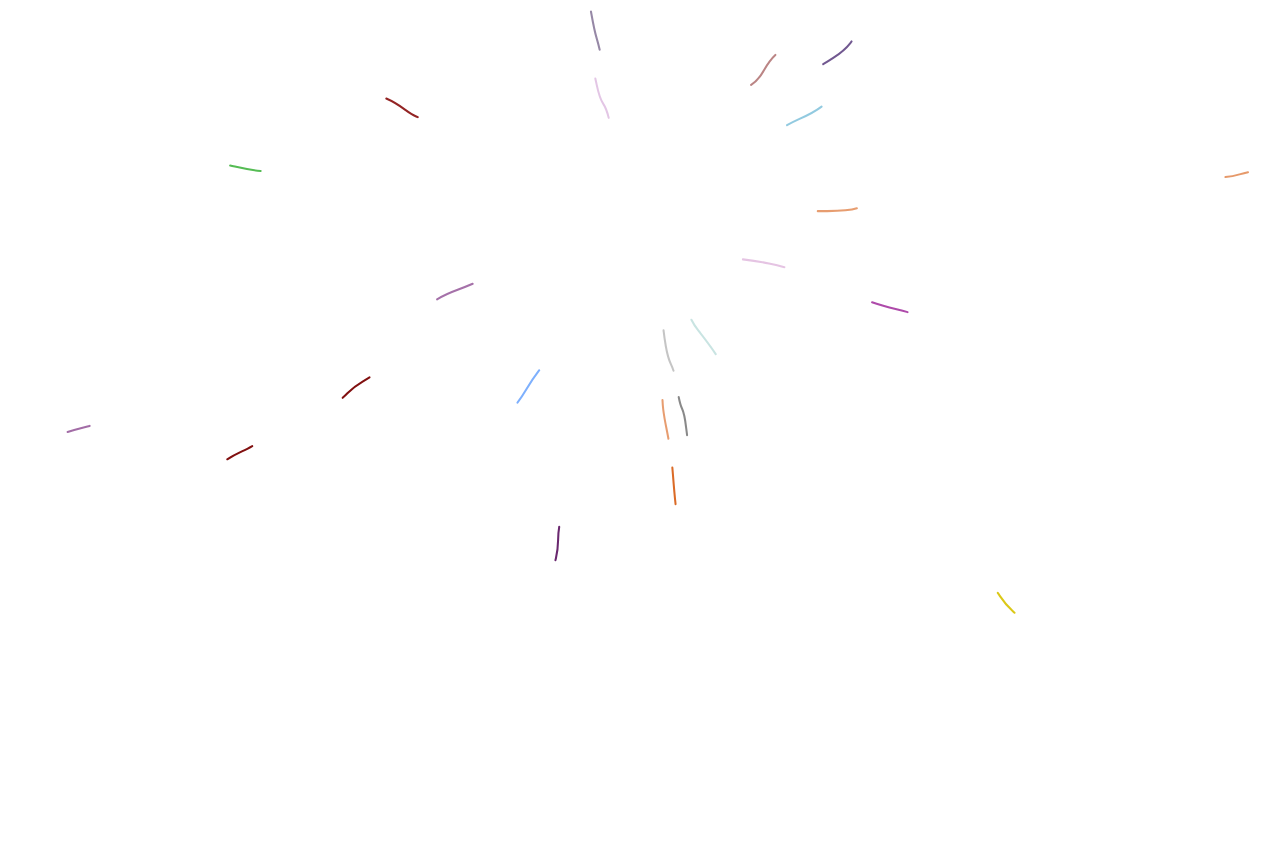
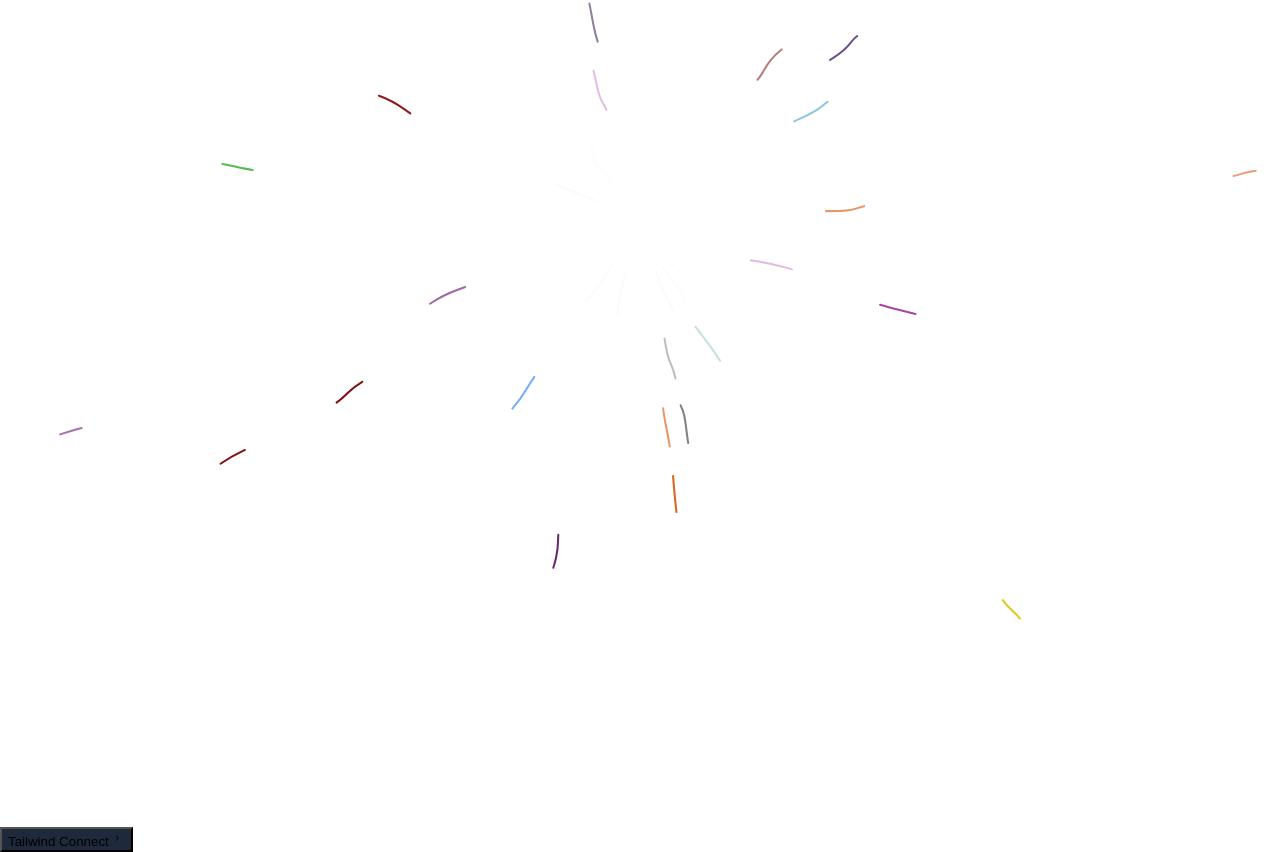
Before and after one commit to Purohitdev/PerceptAI, a React (Create React App) app: page / in a window 1280 px wide. Shown: the part 177-1029 px from the top of the page. Before the commit the page ends 804 px from the top, so only its background shows below. Built offline with nearby package versions, Linux system fonts and the light colour scheme.

Commit message:
button added

```diff
--- a/package.json
+++ b/package.json
@@ -11,6 +11,7 @@
     "framer-motion": "^11.5.4",
     "react": "^18.3.1",
     "react-dom": "^18.3.1",
+    "react-element-to-jsx-string": "^15.0.0",
     "react-scripts": "5.0.1",
     "tailwind-merge": "^2.5.2",
     "web-vitals": "^2.1.4"
--- a/src/App.css
+++ b/src/App.css
@@ -36,3 +36,7 @@
     transform: rotate(360deg);
   }
 }
+
+.myBtn{
+  margin-top: 200px;
+}
--- a/src/App.js
+++ b/src/App.jsx
@@ -1,12 +1,13 @@
 import { BackgroundLines } from './components/ui/background-lines';
-import React, { useEffect, useState } from 'react';
-import axios from 'axios';
+import Button from './components/ui/Button';
+import React from 'react';
+import './App.css'
 
 function App() {
   return (
     <div>
       <BackgroundLines />
-      {/* Other components */}
+      <Button />
     </div>
   );
 }
--- /dev/null
+++ b/src/components/ui/Button.jsx
@@ -0,0 +1,35 @@
+import React from 'react';
+
+const Button = () => (
+  <button
+    className="myBtn bg-slate-800 no-underline group cursor-pointer relative shadow-2xl shadow-zinc-900 rounded-full p-px text-xs font-semibold leading-6 text-white inline-block"
+    style={{ backgroundColor: '#1e293b' }}  // Inline style to enforce background color
+  >
+    <span className="absolute inset-0 overflow-hidden rounded-full">
+      <span className="absolute inset-0 rounded-full bg-[image:radial-gradient(75%_100%_at_50%_0%,rgba(56,189,248,0.6)_0%,rgba(56,189,248,0)_75%)] opacity-0 transition-opacity duration-500 group-hover:opacity-100" />
+    </span>
+    <div className="relative flex space-x-2 items-center z-10 rounded-full bg-zinc-950 py-0.5 px-4 ring-1 ring-white/10">
+      <span>
+        Tailwind Connect
+      </span>
+      <svg
+        fill="none"
+        height="16"
+        viewBox="0 0 24 24"
+        width="16"
+        xmlns="http://www.w3.org/2000/svg"
+      >
+        <path
+          d="M10.75 8.75L14.25 12L10.75 15.25"
+          stroke="currentColor"
+          strokeLinecap="round"
+          strokeLinejoin="round"
+          strokeWidth="1.5"
+        />
+      </svg>
+    </div>
+    <span className="absolute -bottom-0 left-[1.125rem] h-px w-[calc(100%-2.25rem)] bg-gradient-to-r from-emerald-400/0 via-emerald-400/90 to-emerald-400/0 transition-opacity duration-500 group-hover:opacity-40" />
+  </button>
+);
+
+export default Button;
```
Also changed, not shown: 1 other file (tests, documents, lock files or other folders).
